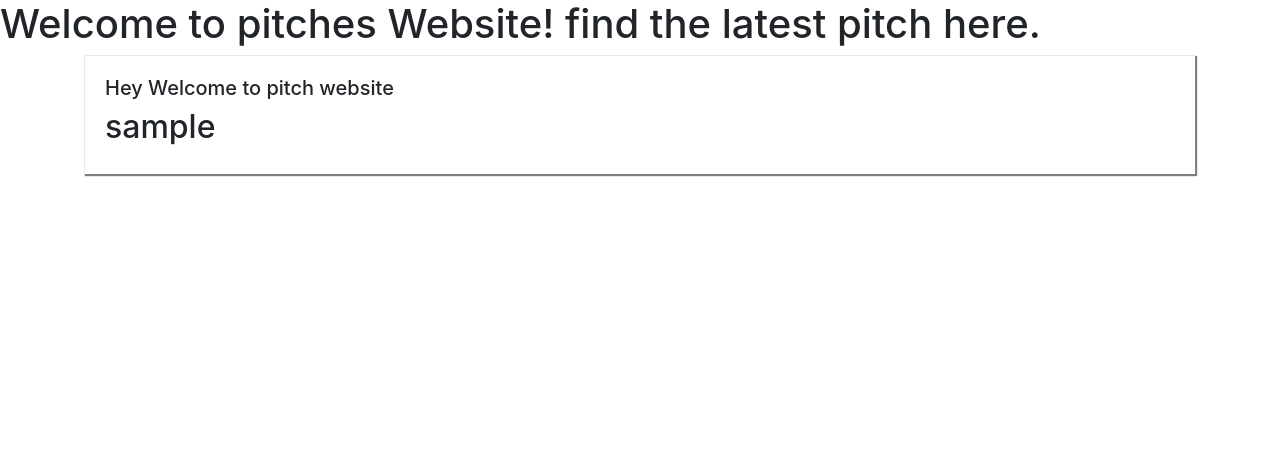
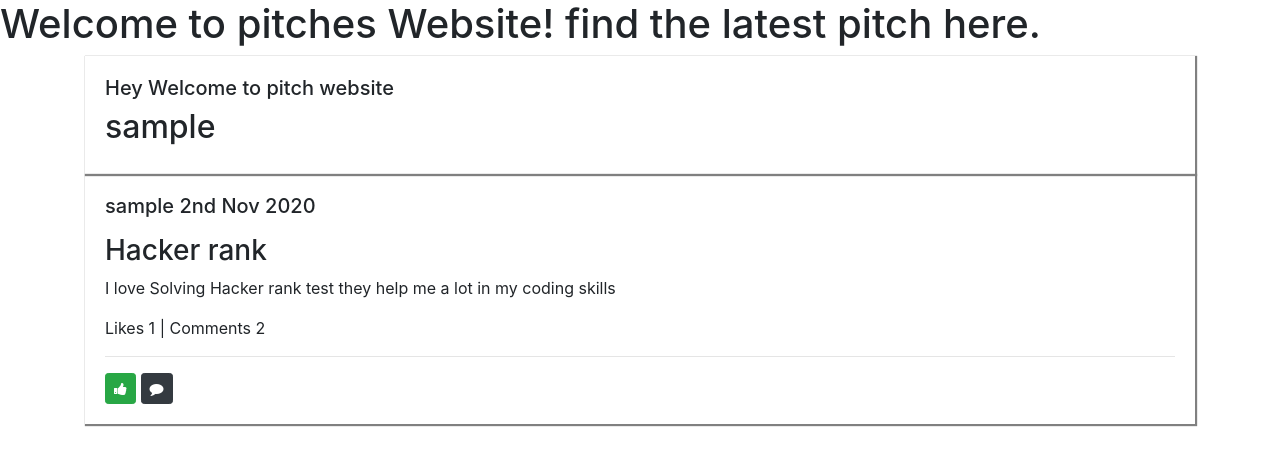
Before and after one commit to Moringa-School-Access/pitch, a Flask app: page / in a window 1280 px wide. Shown: the part 56-522 px from the top of the page. Run offline with Flask 2, Linux system fonts and the light colour scheme; the visitor is signed in with stand-in values (Sample User, id 1); data comes from the database, SQL or seed files in the repository; some libraries are stand-ins or nearby versions.

Commit message:
Added quote on homepage

```diff
--- a/app/templates/base.html
+++ b/app/templates/base.html
@@ -3,6 +3,7 @@
 <head>
     <meta charset="UTF-8">
     <title>Pitch</title>
+    <link rel="stylesheet" type="text/css" href="https://maxcdn.bootstrapcdn.com/font-awesome/4.7.0/css/font-awesome.min.css" />
     <link rel="stylesheet" href="https://stackpath.bootstrapcdn.com/bootstrap/4.5.2/css/bootstrap.min.css" integrity="sha384-JcKb8q3iqJ61gNV9KGb8thSsNjpSL0n8PARn9HuZOnIxN0hoP+VmmDGMN5t9UJ0Z" crossorigin="anonymous">
     <link rel="stylesheet" href="{{ url_for('static', filename='style/main.css') }}">
 </head>
--- a/app/templates/index.html
+++ b/app/templates/index.html
@@ -9,8 +9,27 @@
                     {% if current_user.profile_pic_path %}
                     <img src="{{url_for('static',filename=current_user.profile_pic_path)}}" alt="" class="img-thumbnail img-front">
                     {% endif %}
-                <h5>Hey Welcome to pitch website</h5>
+                    <h5>Hey Welcome to pitch website</h5>
                     <h2>{{ current_user.username }}</h2>
+                </div>
+            </div>
+            <div class="col-md-12">
+                <div class="card-body card-content">
+                    <div class="content">
+                        {% if current_user.profile_pic_path %}
+                    <img src="{{url_for('static',filename=current_user.profile_pic_path)}}" alt="" class="img-thumbnail img-front">
+                    {% endif %}
+                    <h5>{{ current_user.username }} 2nd Nov 2020</h5>
+                    <p></p>
+                    </div>
+                    <div class="body-content">
+                        <h3>Hacker rank </h3>
+                        <p>I love Solving Hacker rank test they help me a lot in my coding skills</p>
+                        <p>Likes 1 | Comments 2</p>
+                        <hr>
+                        <a href="#" class="btn btn-sm btn-success"><div class="fa fa-thumbs-up"></div></a>
+                        <a href="#" class="btn btn-sm btn-dark"><div class="fa fa-comment"></div></a>
+                    </div>
                 </div>
             </div>
         </div>
```
